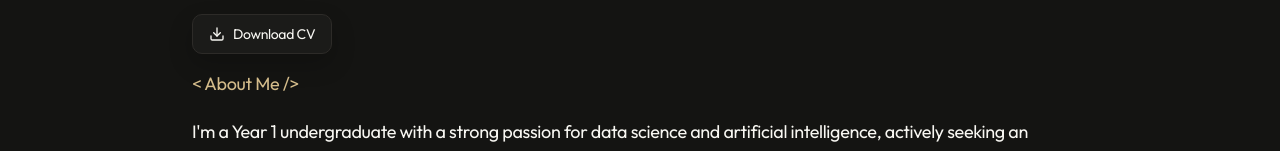
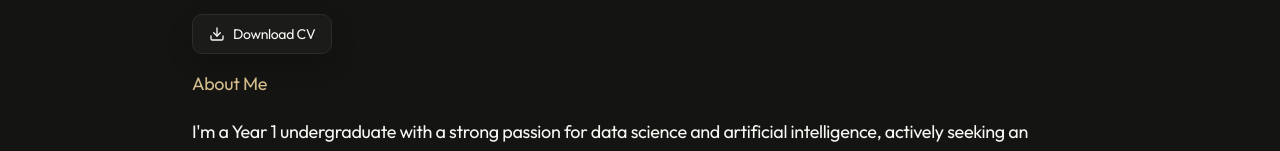
Before and after one commit to BruhClient/Developer-Portfolio-Website, a Next.js app: page / in a window 1280 px wide. Shown: the part 210-361 px from the top of the page. Built offline with nearby package versions, Linux system fonts and the light colour scheme.

Commit message:
updated section header

```diff
--- a/components/section-title.tsx
+++ b/components/section-title.tsx
@@ -2,7 +2,9 @@ import React from "react";
 
 const SectionTitle = ({ title }: { title: string }) => {
   return (
-    <div className="text-lg text-primary" id={title}>{`< ${title} /> `}</div>
+    <div className="text-lg text-primary" id={title}>
+      {title}
+    </div>
   );
 };
 
```
Also changed, not shown: public/hackathon/naisc-singtel/屏幕截图 2026-04-23 132731.png (deleted), public/hackathon/naisc-singtel/屏幕截图 2026-04-23 132744-2.png (deleted).
